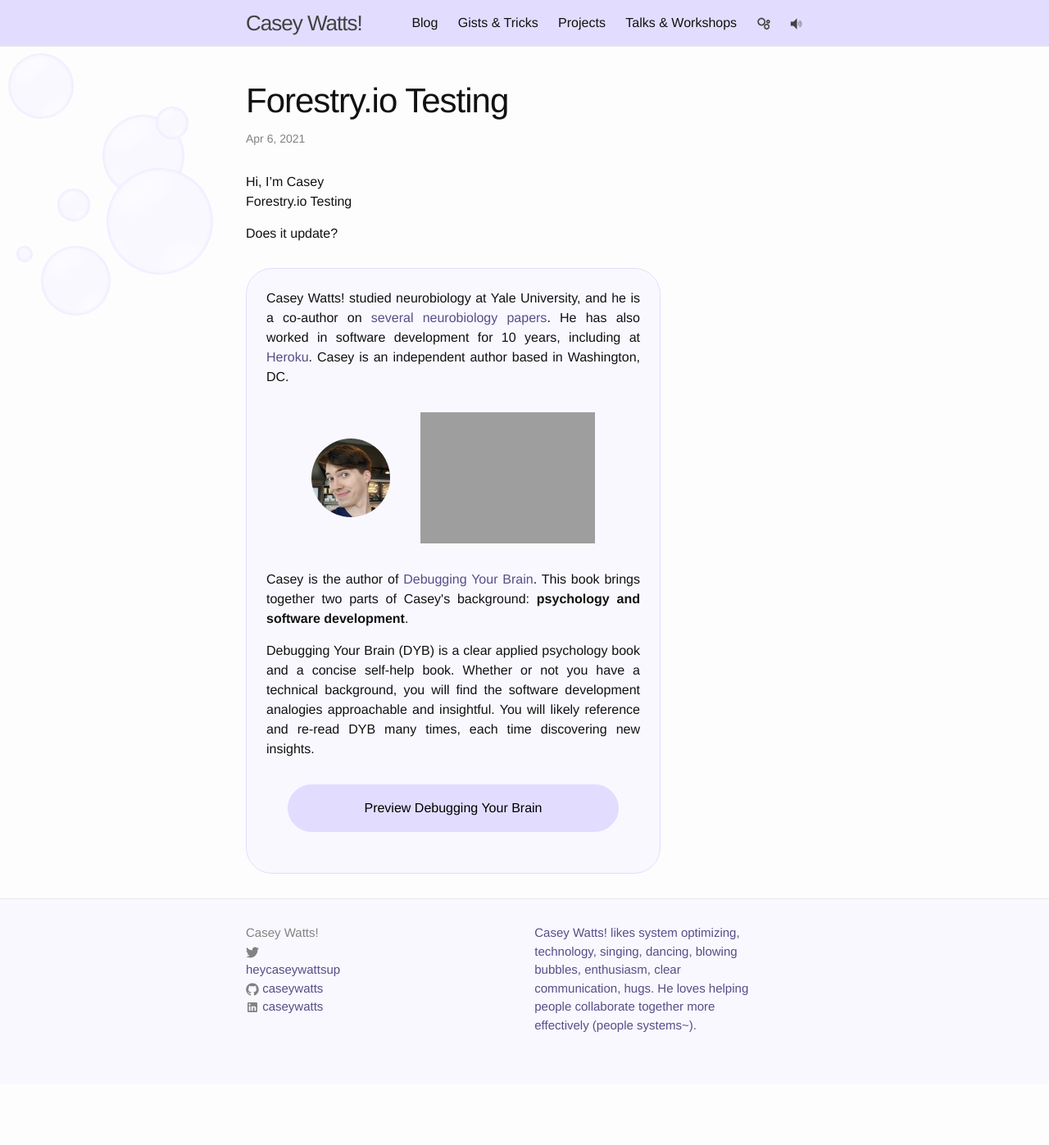
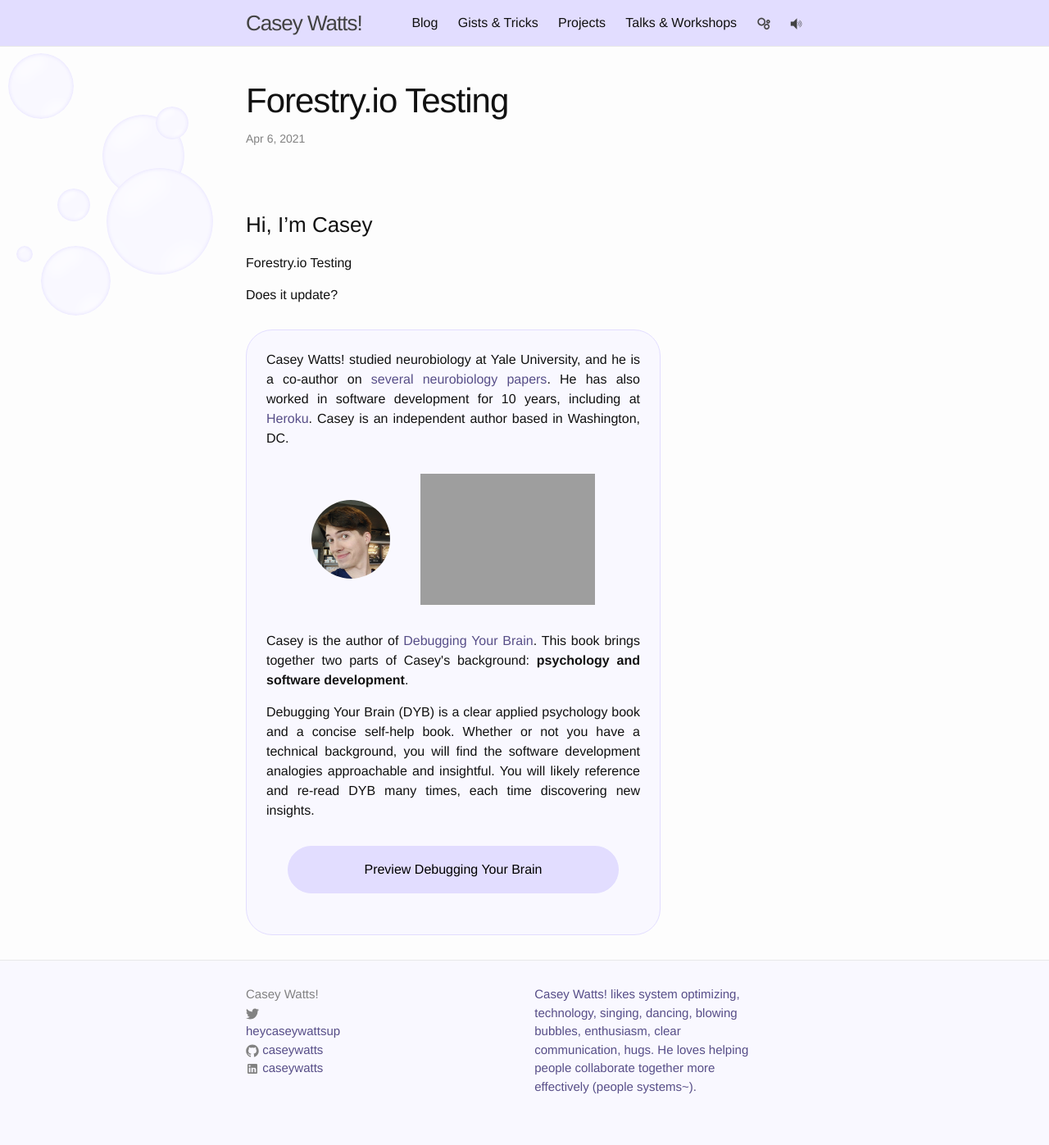
Before and after one commit to caseywatts/caseywatts.github.io, a Jekyll site: the page built from _posts/2021-04-06-stackedit_testing.md, in a window 1280 px wide. Shown: the whole page at 82% size. Built offline with Jekyll 4.4.1, drawn with Linux system fonts in a browser that asks for light colours; before the commit the page ends 1322 px from its top, so only the background shows below that.

```diff
--- a/_posts/2021-04-06-stackedit_testing.md
+++ b/_posts/2021-04-06-stackedit_testing.md
@@ -5,7 +5,8 @@ tagline: Tools tools tools
 tags:
 
 ---
-Hi, I'm Casey
+### Hi, I'm Casey
+
 Forestry.io Testing
 
 Does it update?
```
